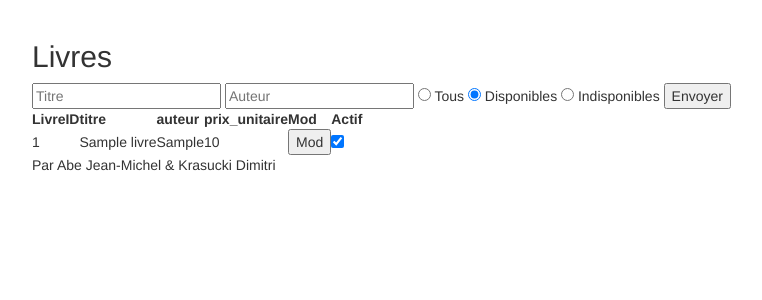
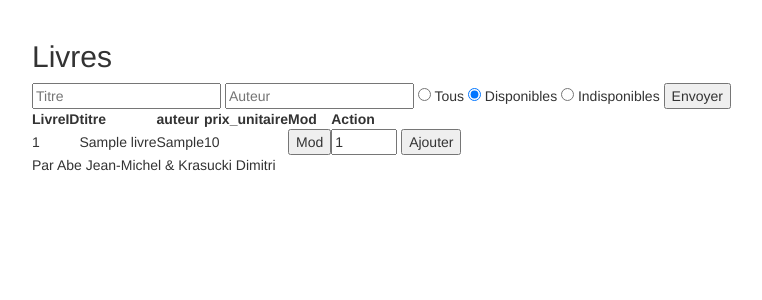
Before and after one commit to dimnocode/projetphp, a PHP site: page /views/livres.php in a window 1280 px wide. Shown: the part 122-422 px from the top of the page, without its empty margins (38-800 px from the left). Run offline with PHP 8.4, Linux system fonts and the light colour scheme; the visitor is signed in with stand-in values (Sample User, id 1); tables that the repository leaves empty hold one stand-in row (values such as "Sample post").

Commit message:
Bouton ajout panier

```diff
--- a/models/livre.php
+++ b/models/livre.php
@@ -23,9 +23,11 @@ class livre extends Model {
         }else{
             $checked = "";
         }
-        return "<td><input type=\"checkbox\" id=\"actif\" name=\"actif\" value=\"actif\" " .$checked." ></td>";
+        return "<td><input type=\"number\" id=\"nbarticle\" name=\"nbarticle\" value=\"1\" min=\"1\" max=\"100\">
+                <input type=\"button\" value=\"Ajouter\"</td>";
 
     }
+
 
 
 
--- a/models/model.php
+++ b/models/model.php
@@ -94,7 +94,7 @@ class Model{
                     }
 				}
 				if($titre_trt==false){
-					$titre.= '<th>Mod</th><th>Actif</th></tr>';
+					$titre.= '<th>Mod</th><th>Action</th></tr>';
 				}
 				$titre_trt= true;
                 $out .= $this->modif($element);
--- a/models/utilisateur.php
+++ b/models/utilisateur.php
@@ -16,7 +16,8 @@ class utilisateur extends Model{
 
 
     public function modif($element){
-        return "<td><input type=\"submit\" value=\"Mod\"></td>";
+        return "<td><button type=\"button\" class=\"btn btn-primary btn-sm\" data-toggle=\"modal\" data-target=\"#myModal\">Modifier
+</button></td>";
     }
 
     public function action($element){
--- a/views/utilisateurs.php
+++ b/views/utilisateurs.php
@@ -46,6 +46,7 @@
     $utilisateurs->list(null, $_POST);
     echo $utilisateurs->rtv_Table("utilisateur");
 
+    require 'utilisateur_form.php';
 
 	require 'bas.php';
 ?>
```
Also changed, not shown: views/utilisateurs_form.php (added, +17 -0 lines).
